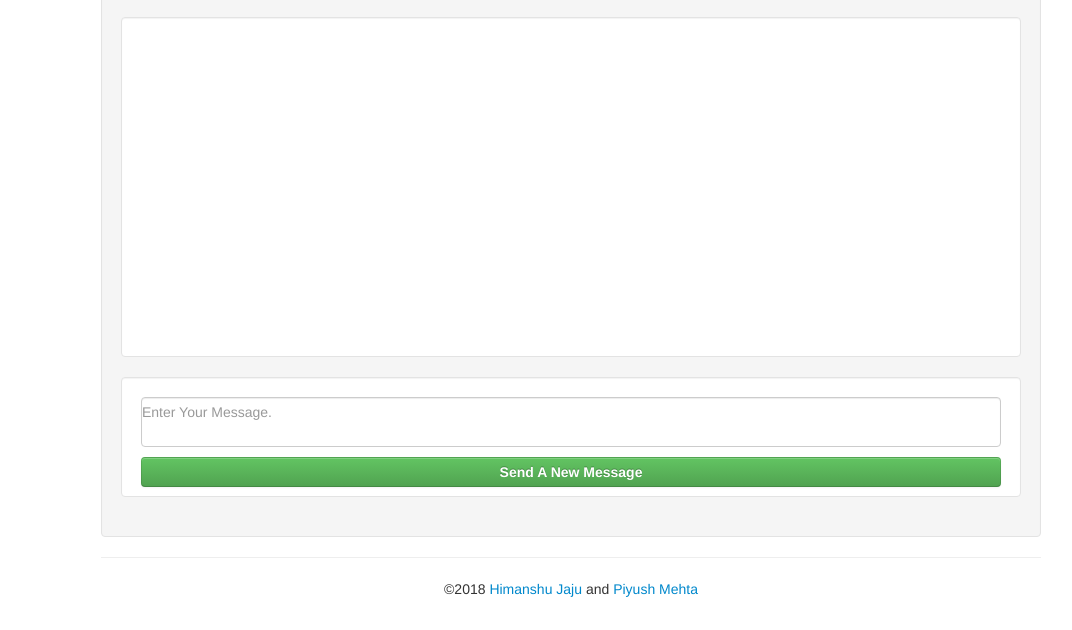
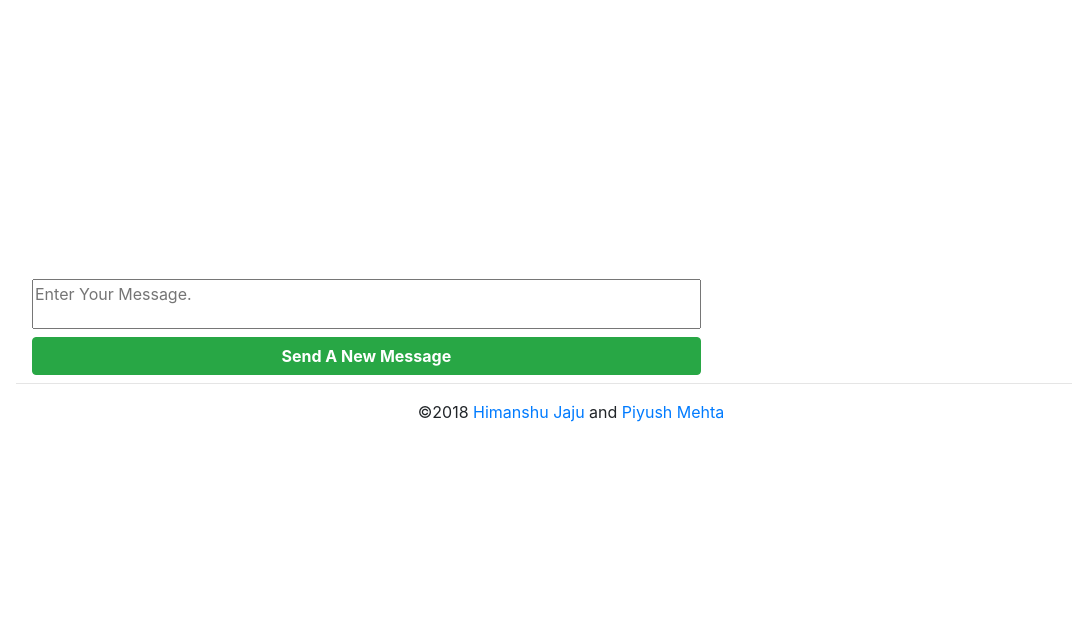
Before and after one commit to TriedIT/ChatBot, a plain HTML site: page index.html in a window 1280 px wide. Shown: the part 170-800 px from the top of the page, without its empty margins (69-1141 px from the left). Drawn offline with nearby package versions, Linux system fonts and the light colour scheme.

Commit message:
Added BOOTSTRAP4

```diff
--- a/index.html
+++ b/index.html
@@ -4,8 +4,7 @@
 <meta charset="utf-8">
 <title>ChatBot</title>
 	<script defer src="https://use.fontawesome.com/releases/v5.0.6/js/all.js"></script>
-<link href="css/bootstrap.css" rel="stylesheet" />
-<style type="text/css">
+<link rel="stylesheet" href="https://maxcdn.bootstrapcdn.com/bootstrap/4.0.0/css/bootstrap.min.css" integrity="sha384-Gn5384xqQ1aoWXA+058RXPxPg6fy4IWvTNh0E263XmFcJlSAwiGgFAW/dAiS6JXm" crossorigin="anonymous"><style type="text/css">
 .message
 {
 max-width:400px;
```
